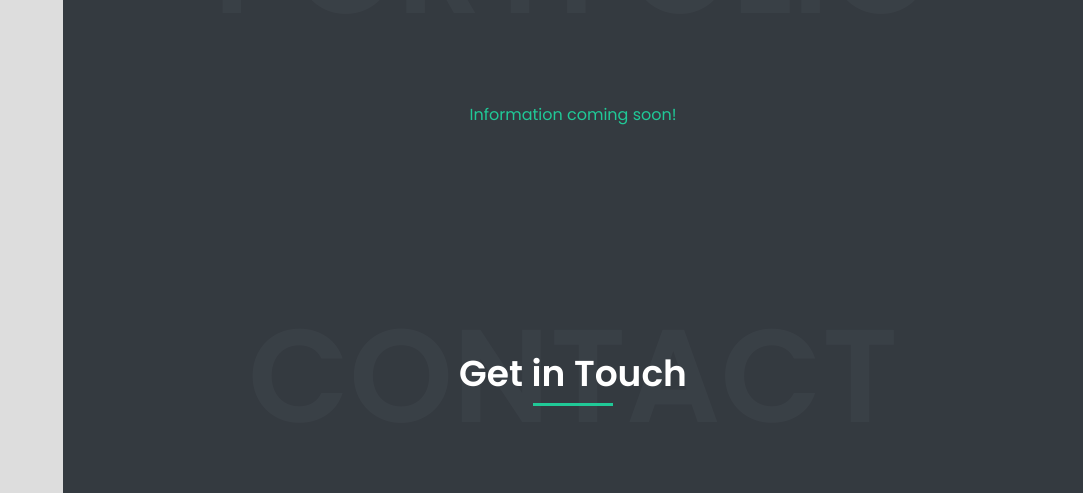
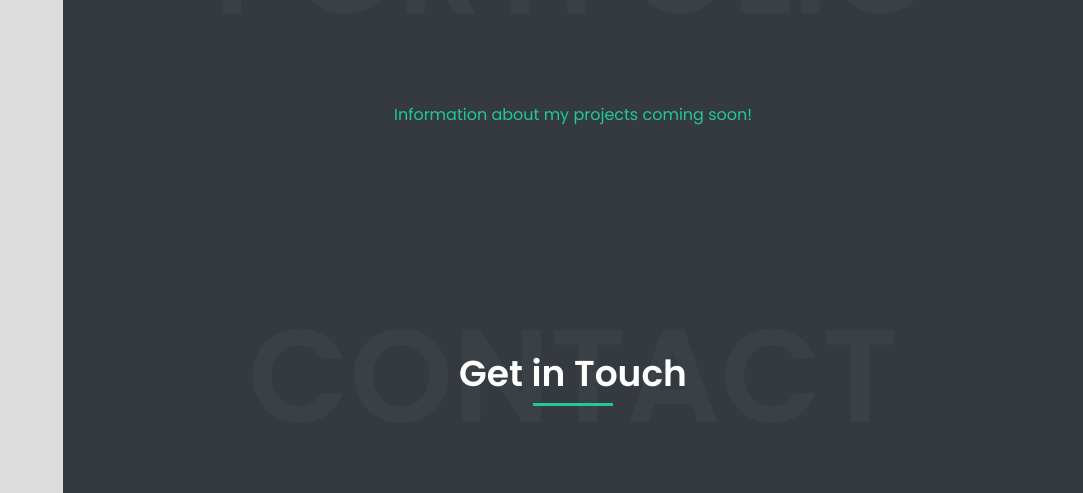
Before and after one commit to carlosmoliv/me, a plain HTML site: page index.html in a window 1280 px wide. Shown: the part 3197-3690 px from the top of the page, without its empty margins (197-1280 px from the left). Drawn offline with Linux system fonts and the light colour scheme.

Commit message:
small change

```diff
--- a/index.html
+++ b/index.html
@@ -996,7 +996,7 @@
               </p>
             </div>
             <p style="color: #20c997; text-align: center">
-              Information coming soon!
+              Information about my projects coming soon!
             </p>
             <!-- <ul
               class="
```
